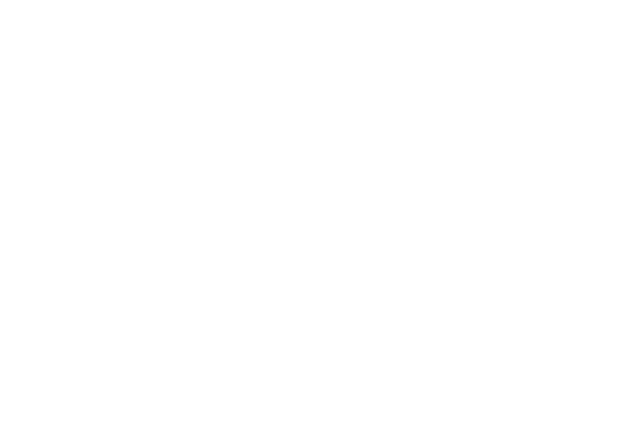
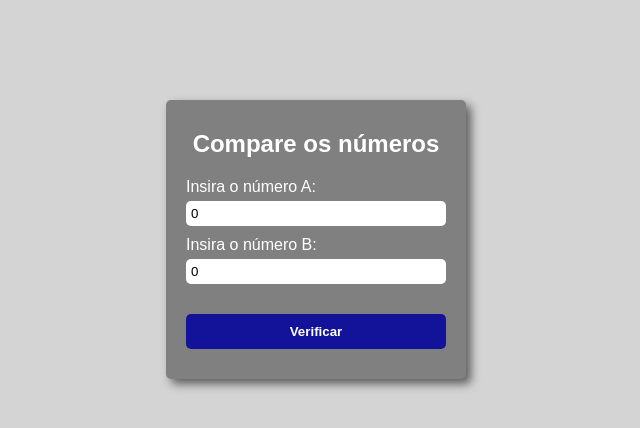
Before and after one commit to GuilhermeLuz-dev/curso_ebac_engenheiro_front_end, a plain HTML site: page index.html in a window 1280 px wide. Shown: the whole page, without its empty margins (324-964 px from the left). Drawn offline with Linux system fonts and the light colour scheme.

Commit message:
Exercicio de HTML e Javascript

```diff
--- a/index.html
+++ b/index.html
@@ -1,11 +1,31 @@
 <!DOCTYPE html>
 <html lang="en">
+
 <head>
     <meta charset="UTF-8">
     <meta name="viewport" content="width=device-width, initial-scale=1.0">
     <title>Document</title>
+    <!-- Styles -->
+    <link rel="stylesheet" href="style.css">
 </head>
+
 <body>
+    <main>
+        <div class="container">
+            <h2>Compare os números</h2>
+            <form>
+                <label>Insira o número A:</label>
+                <input value="0" id="numA" class="input_number" type="number" required>
+                <label>Insira o número B:</label>
+                <input value="0" id="numB" class="input_number" type="number">
+                <input class="button" type="submit" value="Verificar">
+            </form>
+            <div class="result">O número B é maior !</div>
+            <div class="result2">Opção invalida!</div>
 
+        </div>
+    </main>
+    <script src="./script.js"></script>
 </body>
+
 </html>
--- /dev/null
+++ b/script.js
@@ -0,0 +1,23 @@
+const submit = document.querySelector(".button");
+const result = document.querySelector(".result")
+const result2 = document.querySelector(".result2");
+function verificarNumeros(a, b) {
+    return a < b;
+}
+
+submit.addEventListener("click", (event) => {
+    event.preventDefault();
+
+    const numA = document.querySelector("#numA").value;
+    const numB = document.querySelector("#numB").value;
+
+    if (verificarNumeros(numA, numB) && numA !== "" && numB !== "") {
+        result.style.display = "inline-block";
+        result2.style.display = "none";
+        console.log(result);
+
+    } else {
+        result.style.display = "none";
+        result2.style.display = "inline-block"
+    }
+})
--- /dev/null
+++ b/style.css
@@ -0,0 +1,81 @@
+* {
+    padding: 0;
+    margin: 0;
+    box-sizing: border-box;
+}
+
+body {
+    background-color: rgb(212, 212, 212);
+    font-family: Arial, Helvetica, sans-serif;
+}
+
+main {
+    width: 100%;
+    display: flex;
+    justify-content: center;
+}
+
+.container {
+    padding: 30px 20px;
+    margin-top: 100px;
+    background-color: gray;
+    width: 300px;
+    color: white;
+    border-radius: 5px;
+    box-shadow: 5px 5px 10px rgba(0, 0, 0, 0.562) ;
+}
+
+.container h2 {
+    text-align: center;
+    margin-bottom: 20px;
+}
+
+.container form {
+    display: flex;
+    flex-direction: column;
+}
+
+.container form label {
+    margin-bottom: 5px;
+}
+
+.input_number {
+    margin-bottom: 10px;
+    border: none;
+    border-radius: 5px;
+    padding: 5px;
+}
+
+.button {
+    background-color: rgb(19, 19, 153);
+    color: white;
+    font-weight: bold;
+    padding: 10px;
+    border-radius:5px;
+    border: none;
+    margin-top: 20px;
+    cursor: pointer;
+    transition: background .3s;
+}
+
+.button:hover{
+    background-color: rgb(35, 35, 255);
+}
+
+.result, .result2{
+    width: 100%;
+    display: none;
+    text-align: center;
+    font-weight: bold;
+    padding: 20px;
+    border-radius: 5px;
+    margin-top: 20px;
+    transition: all .3s;
+}
+
+.result {
+    background-color: #1bac1b;
+}
+.result2{
+    background-color: rgb(224, 37, 37);
+}
```
